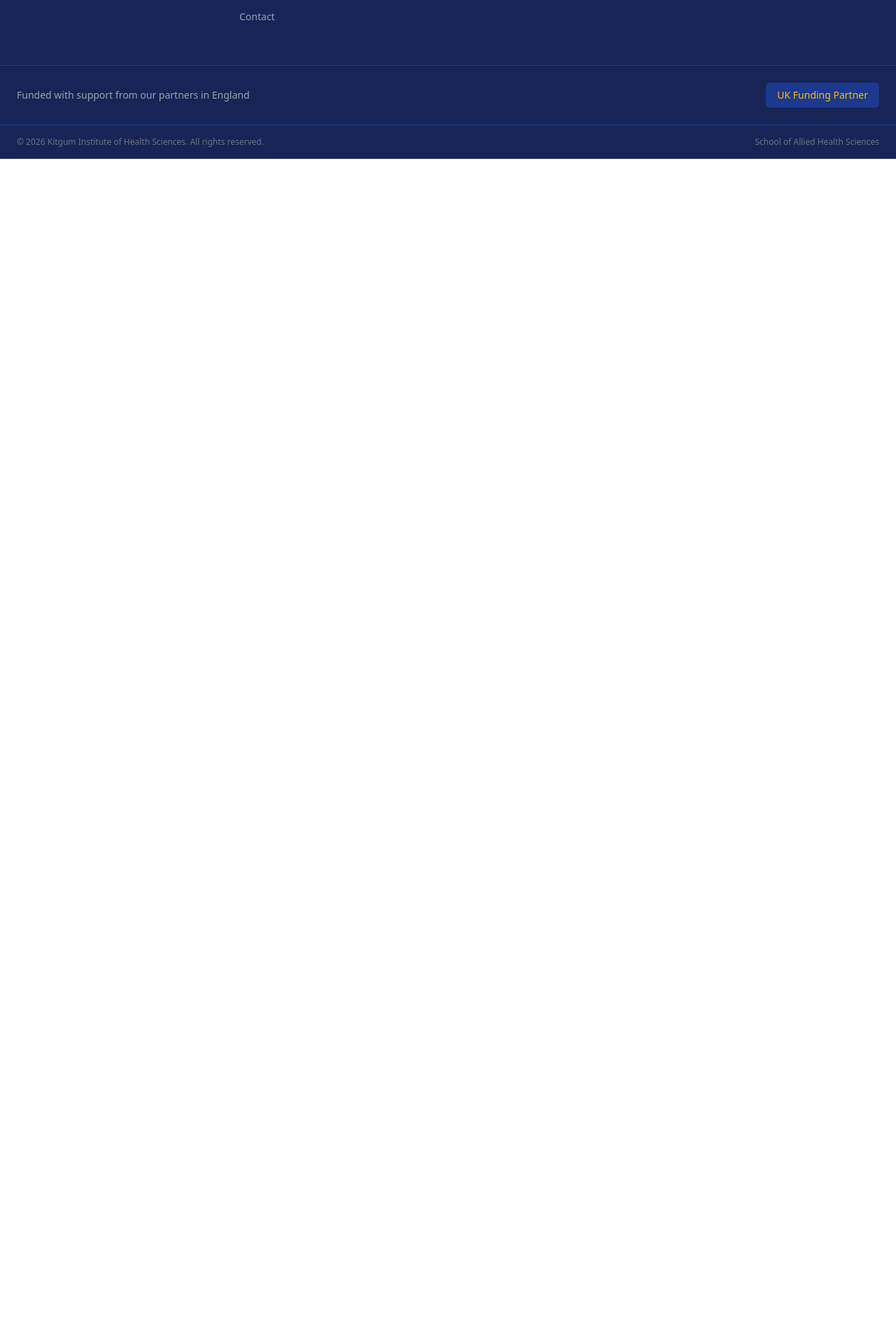
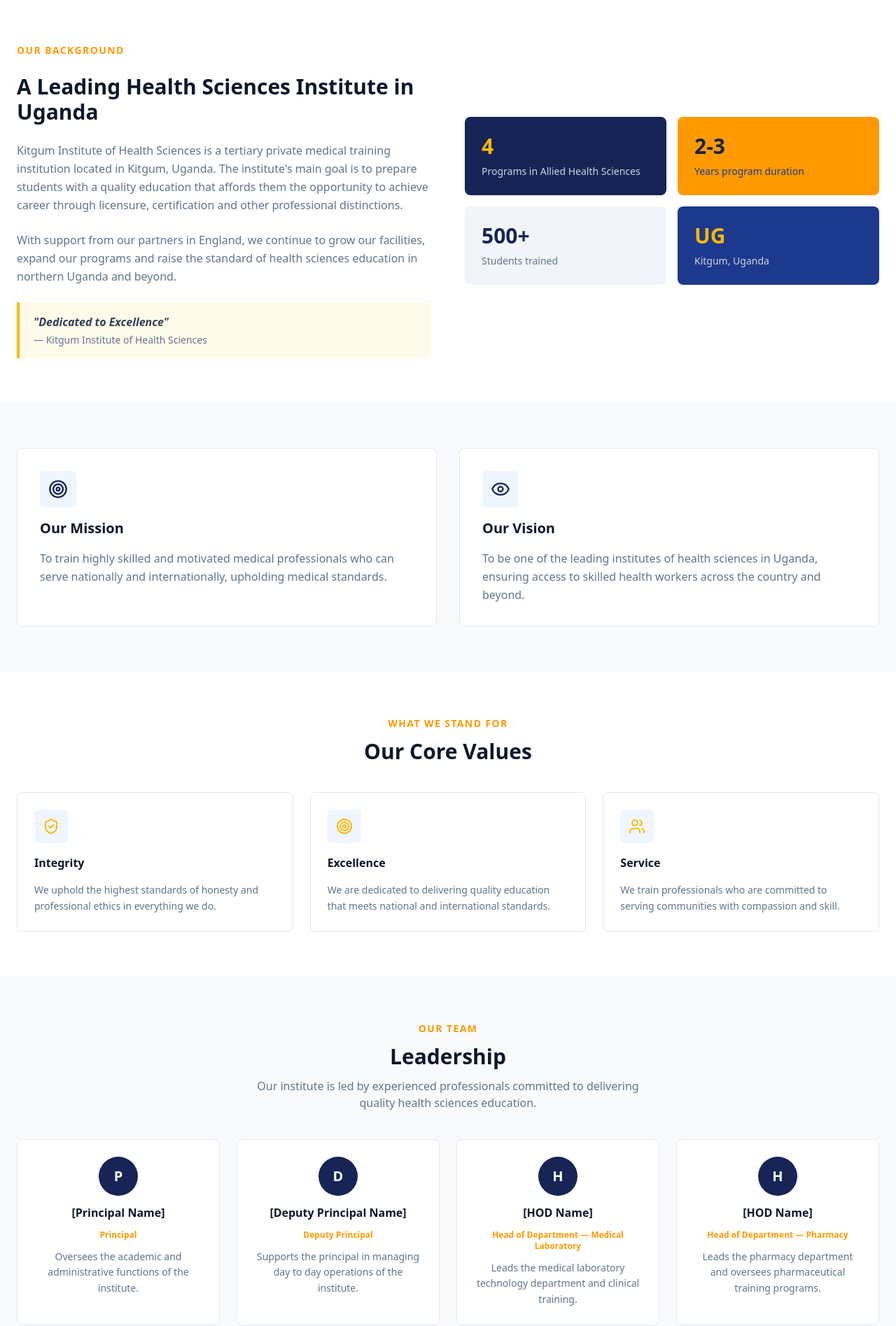
Before and after one commit to Anonymous2024-spec/khis_website, a React (Vite) app: page /about in a window 1280 px wide. Shown: the part 330-2225 px from the top of the page at 70% size. Before the commit the page ends 800 px from the top, so only its background shows below. Built offline with nearby package versions, Linux system fonts and the light colour scheme.

Commit message:
feat: build About page with background, mission, vision, values and leadership

```diff
--- a/src/pages/About.jsx
+++ b/src/pages/About.jsx
@@ -1,9 +1,200 @@
-import React from 'react'
+import { ShieldCheck, Target, Eye, Users } from 'lucide-react'
+import CTABlock from '../components/CTABlock'
+
+const leadership = [
+  {
+    name: '[Principal Name]',
+    role: 'Principal',
+    description: 'Oversees the academic and administrative functions of the institute.',
+  },
+  {
+    name: '[Deputy Principal Name]',
+    role: 'Deputy Principal',
+    description: 'Supports the principal in managing day to day operations of the institute.',
+  },
+  {
+    name: '[HOD Name]',
+    role: 'Head of Department — Medical Laboratory',
+    description: 'Leads the medical laboratory technology department and clinical training.',
+  },
+  {
+    name: '[HOD Name]',
+    role: 'Head of Department — Pharmacy',
+    description: 'Leads the pharmacy department and oversees pharmaceutical training programs.',
+  },
+]
+
+const values = [
+  {
+    icon: <ShieldCheck size={24} className="text-amber-400" />,
+    title: 'Integrity',
+    description: 'We uphold the highest standards of honesty and professional ethics in everything we do.',
+  },
+  {
+    icon: <Target size={24} className="text-amber-400" />,
+    title: 'Excellence',
+    description: 'We are dedicated to delivering quality education that meets national and international standards.',
+  },
+  {
+    icon: <Users size={24} className="text-amber-400" />,
+    title: 'Service',
+    description: 'We train professionals who are committed to serving communities with compassion and skill.',
+  },
+]
 
 export default function About() {
   return (
     <div>
 
+      {/* Page Header */}
+      <section className="bg-blue-950 py-16 px-6">
+        <div className="max-w-7xl mx-auto flex flex-col gap-3">
+          <span className="text-amber-400 text-sm font-semibold uppercase tracking-widest">
+            Who We Are
+          </span>
+          <h1 className="text-4xl font-bold text-white">
+            About KIHS
+          </h1>
+          <p className="text-gray-300 text-base max-w-2xl">
+            Learn about our background, mission, vision and the team behind Kitgum Institute of Health Sciences.
+          </p>
+        </div>
+      </section>
+
+      {/* Background */}
+      <section className="bg-white py-16 px-6">
+        <div className="max-w-7xl mx-auto grid grid-cols-1 lg:grid-cols-2 gap-12 items-center">
+          <div className="flex flex-col gap-6">
+            <span className="text-amber-500 text-sm font-semibold uppercase tracking-widest">
+              Our Background
+            </span>
+            <h2 className="text-3xl font-bold text-slate-900">
+              A Leading Health Sciences Institute in Uganda
+            </h2>
+            <p className="text-slate-500 text-base leading-relaxed">
+              Kitgum Institute of Health Sciences is a tertiary private medical training institution located in Kitgum, Uganda. The institute's main goal is to prepare students with a quality education that affords them the opportunity to achieve career through licensure, certification and other professional distinctions.
+            </p>
+            <p className="text-slate-500 text-base leading-relaxed">
+              With support from our partners in England, we continue to grow our facilities, expand our programs and raise the standard of health sciences education in northern Uganda and beyond.
+            </p>
+            <div className="bg-amber-50 border-l-4 border-amber-400 px-5 py-4 rounded-r-md">
+              <p className="text-slate-700 font-semibold italic text-base">
+                "Dedicated to Excellence"
+              </p>
+              <p className="text-slate-500 text-sm mt-1">
+                — Kitgum Institute of Health Sciences
+              </p>
+            </div>
+          </div>
+
+          {/* Info Cards */}
+          <div className="grid grid-cols-1 sm:grid-cols-2 gap-4">
+            <div className="bg-blue-950 text-white rounded-lg p-6 flex flex-col gap-2">
+              <p className="text-3xl font-bold text-amber-400">4</p>
+              <p className="text-sm text-gray-300">Programs in Allied Health Sciences</p>
+            </div>
+            <div className="bg-amber-500 rounded-lg p-6 flex flex-col gap-2">
+              <p className="text-3xl font-bold text-blue-950">2-3</p>
+              <p className="text-sm text-blue-900 font-medium">Years program duration</p>
+            </div>
+            <div className="bg-slate-100 rounded-lg p-6 flex flex-col gap-2">
+              <p className="text-3xl font-bold text-blue-950">500+</p>
+              <p className="text-sm text-slate-500">Students trained</p>
+            </div>
+            <div className="bg-blue-900 text-white rounded-lg p-6 flex flex-col gap-2">
+              <p className="text-3xl font-bold text-amber-400">UG</p>
+              <p className="text-sm text-gray-300">Kitgum, Uganda</p>
+            </div>
+          </div>
+        </div>
+      </section>
+
+      {/* Mission & Vision */}
+      <section className="bg-slate-50 py-16 px-6">
+        <div className="max-w-7xl mx-auto grid grid-cols-1 md:grid-cols-2 gap-8">
+
+          <div className="bg-white border border-slate-200 rounded-lg p-8 flex flex-col gap-4">
+            <div className="bg-blue-50 p-3 rounded-md w-fit">
+              <Target size={28} className="text-blue-950" />
+            </div>
+            <h3 className="text-xl font-bold text-slate-900">Our Mission</h3>
+            <p className="text-slate-500 text-base leading-relaxed">
+              To train highly skilled and motivated medical professionals who can serve nationally and internationally, upholding medical standards.
+            </p>
+          </div>
+
+          <div className="bg-white border border-slate-200 rounded-lg p-8 flex flex-col gap-4">
+            <div className="bg-blue-50 p-3 rounded-md w-fit">
+              <Eye size={28} className="text-blue-950" />
+            </div>
+            <h3 className="text-xl font-bold text-slate-900">Our Vision</h3>
+            <p className="text-slate-500 text-base leading-relaxed">
+              To be one of the leading institutes of health sciences in Uganda, ensuring access to skilled health workers across the country and beyond.
+            </p>
+          </div>
+
+        </div>
+      </section>
+
+      {/* Core Values */}
+      <section className="bg-white py-16 px-6">
+        <div className="max-w-7xl mx-auto flex flex-col gap-10">
+          <div className="flex flex-col items-center text-center gap-3">
+            <span className="text-amber-500 text-sm font-semibold uppercase tracking-widest">
+              What We Stand For
+            </span>
+            <h2 className="text-3xl font-bold text-slate-900">Our Core Values</h2>
+          </div>
+          <div className="grid grid-cols-1 sm:grid-cols-3 gap-6">
+            {values.map((value, index) => (
+              <div
+                key={index}
+                className="flex flex-col gap-4 p-6 rounded-lg border border-slate-200 hover:border-amber-400 hover:shadow-md transition-all duration-200"
+              >
+                <div className="bg-blue-50 p-3 rounded-md w-fit">
+                  {value.icon}
+                </div>
+                <h3 className="text-slate-900 font-semibold text-base">{value.title}</h3>
+                <p className="text-slate-500 text-sm leading-relaxed">{value.description}</p>
+              </div>
+            ))}
+          </div>
+        </div>
+      </section>
+
+      {/* Leadership */}
+      <section className="bg-slate-50 py-16 px-6">
+        <div className="max-w-7xl mx-auto flex flex-col gap-10">
+          <div className="flex flex-col items-center text-center gap-3">
+            <span className="text-amber-500 text-sm font-semibold uppercase tracking-widest">
+              Our Team
+            </span>
+            <h2 className="text-3xl font-bold text-slate-900">Leadership</h2>
+            <p className="text-slate-500 text-base max-w-xl">
+              Our institute is led by experienced professionals committed to delivering quality health sciences education.
+            </p>
+          </div>
+          <div className="grid grid-cols-1 sm:grid-cols-2 lg:grid-cols-4 gap-6">
+            {leadership.map((person, index) => (
+              <div
+                key={index}
+                className="bg-white border border-slate-200 rounded-lg p-6 flex flex-col gap-3 text-center hover:shadow-md transition-all duration-200"
+              >
+                <div className="bg-blue-950 text-white rounded-full w-14 h-14 flex items-center justify-center text-xl font-bold mx-auto">
+                  {person.name.charAt(1)}
+                </div>
+                <h3 className="text-slate-900 font-semibold text-base">{person.name}</h3>
+                <p className="text-amber-500 text-xs font-semibold">{person.role}</p>
+                <p className="text-slate-500 text-sm leading-relaxed">{person.description}</p>
+              </div>
+            ))}
+          </div>
+        </div>
+      </section>
+
+      {/* CTA */}
+      <CTABlock />
+
     </div>
   )
 }
```
